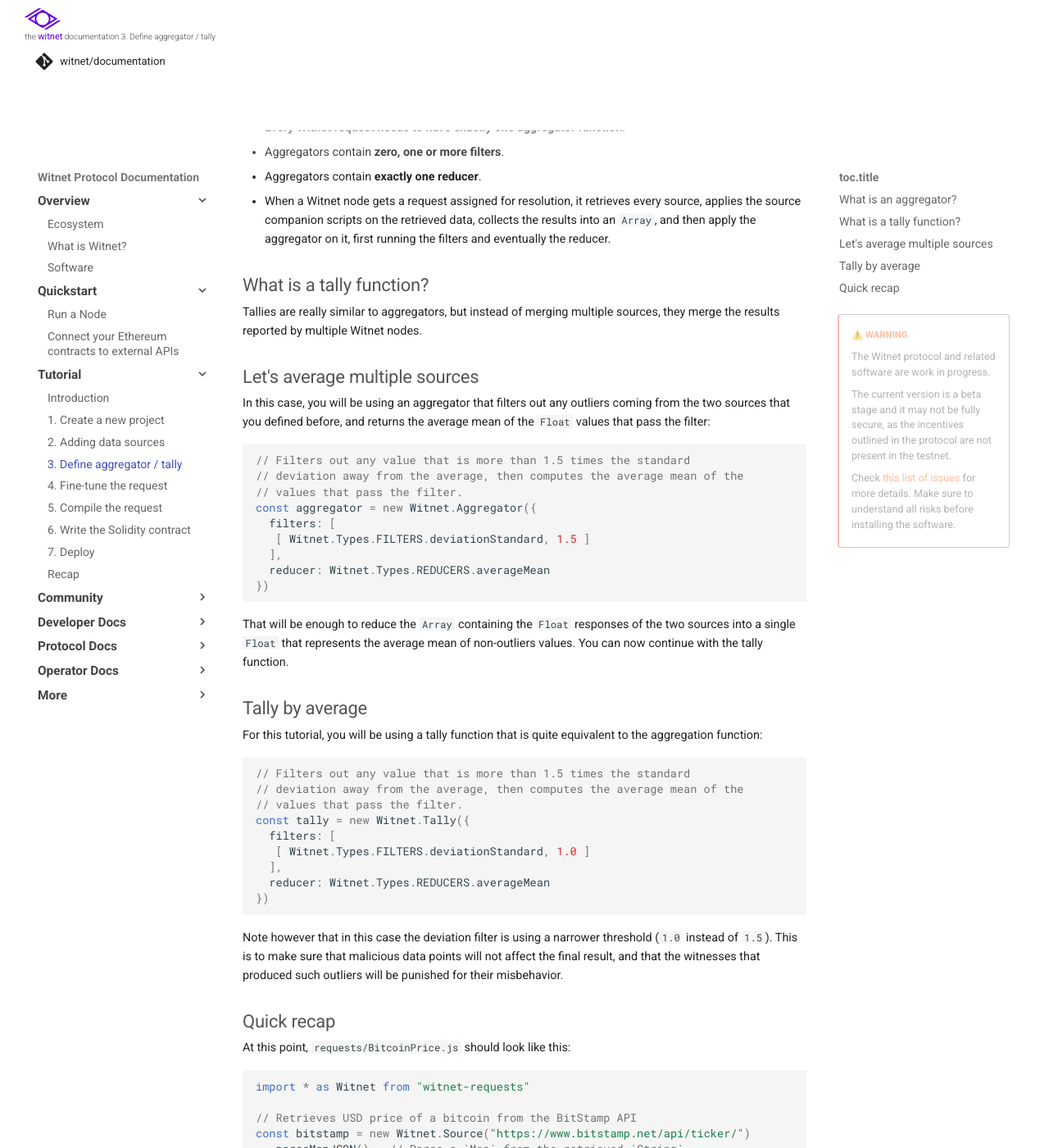
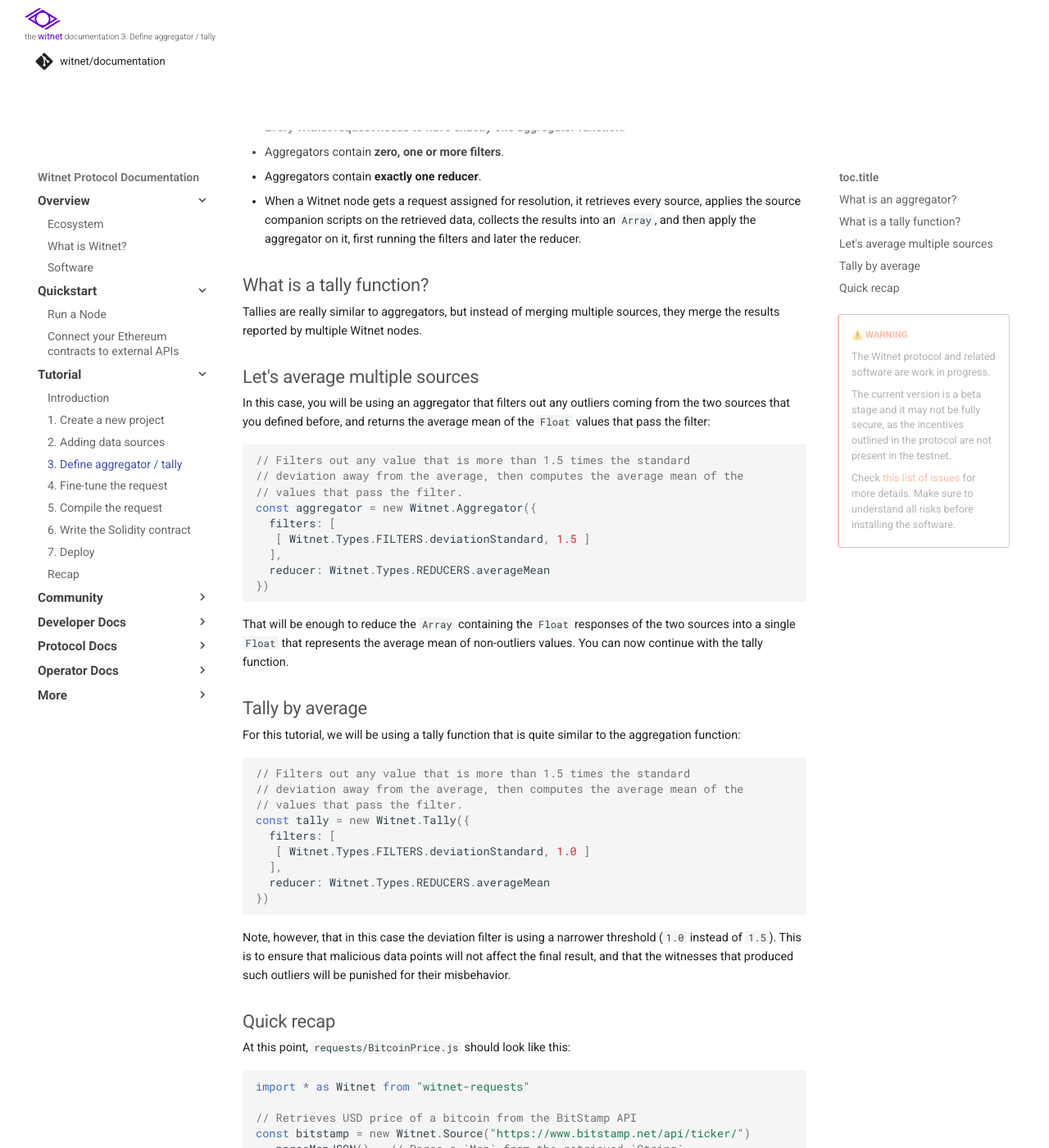
Before and after one commit to witnet/documentation, an MkDocs documentation site: the page built from docs/tutorials/bitcoin-price-feed/aggregations.md, in a window 1280 px wide and 1400 px high, scrolled down 407 px. Shown: the whole window at 82% size. Built offline with MkDocs 1.6.1 and Material for MkDocs 9.7.7, drawn with Linux system fonts in a browser that asks for light colours; some web fonts are replaced; comment, search, counter and statistics services are not loaded; some of the changed text lies outside the part shown; grey boxes are pictures that could not be loaded.

Commit message:
fix: grammar and typo edits on aggregations

````diff
--- a/docs/tutorials/bitcoin-price-feed/aggregations.md
+++ b/docs/tutorials/bitcoin-price-feed/aggregations.md
@@ -8,7 +8,7 @@
 ## What is an aggregator?
 
 Aggregators define how to reduce or merge the result of multiple sources
-into a single data point. They are similar to Javascript's `.reduce()`
+into a single data point. They are similar to JavaScript's `.reduce()`
 method or the [`fold` higher-order function][fold] from many programming
 languages.
 
@@ -22,7 +22,7 @@ outliers by using one or more statistical primitives.
 - When a Witnet node gets a request assigned for resolution, it
   retrieves every source, applies the source companion scripts on the
   retrieved data, collects the results into an `Array`, and then apply
-  the aggregator on it, first running the filters and eventually the
+  the aggregator on it, first running the filters and later the
   reducer.
 
 
@@ -57,8 +57,8 @@ function.
 
 ## Tally by average
 
-For this tutorial, you will be using a tally function that is quite
-equivalent to the aggregation function:
+For this tutorial, we will be using a tally function that is quite
+similar to the aggregation function:
 
 ```javascript
 // Filters out any value that is more than 1.5 times the standard
@@ -72,8 +72,8 @@ const tally = new Witnet.Tally({
 })
 ```
 
-Note however that in this case the deviation filter is using a narrower
-threshold (`1.0` instead of `1.5`). This is to make sure that malicious
+Note, however, that in this case the deviation filter is using a narrower
+threshold (`1.0` instead of `1.5`). This is to ensure that malicious
 data points will not affect the final result, and that the witnesses
 that produced such outliers will be punished for their misbehavior.
 
@@ -122,12 +122,13 @@ Now it is time to put everything together and
 [fine-tune the request][next].
 
 !!! question "Remember: You are not alone!"
-    You are invited to join the [Witnet Community Discord][discord].
+    Join the Witnet Community [Discord] or [Telegram].
     Members of the Witnet community will be happy to answer your
-    questions and doubts, as well as assisting you through this
+    questions and assist you through this
     tutorial.
 
-[discord]: https://discord.gg/X4uurfP
+[Discord]: https://discord.gg/X4uurfP
+[Telegram]: https://t.me/witnetio
 [intro]: /tutorials/bitcoin-price-feed/introduction
 [fold]: https://en.wikipedia.org/wiki/Fold_(higher-order_function)
 [next]: /tutorials/bitcoin-price-feed/fine-tuning
````
